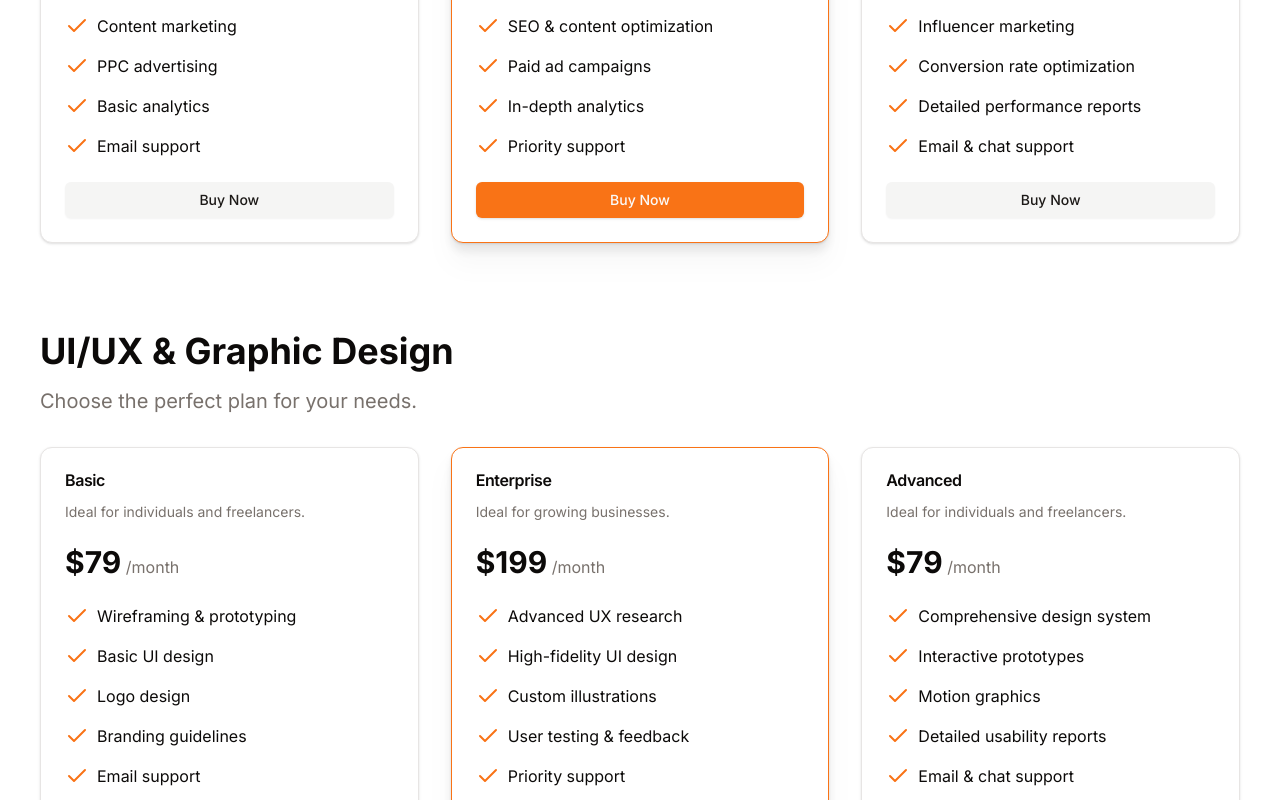
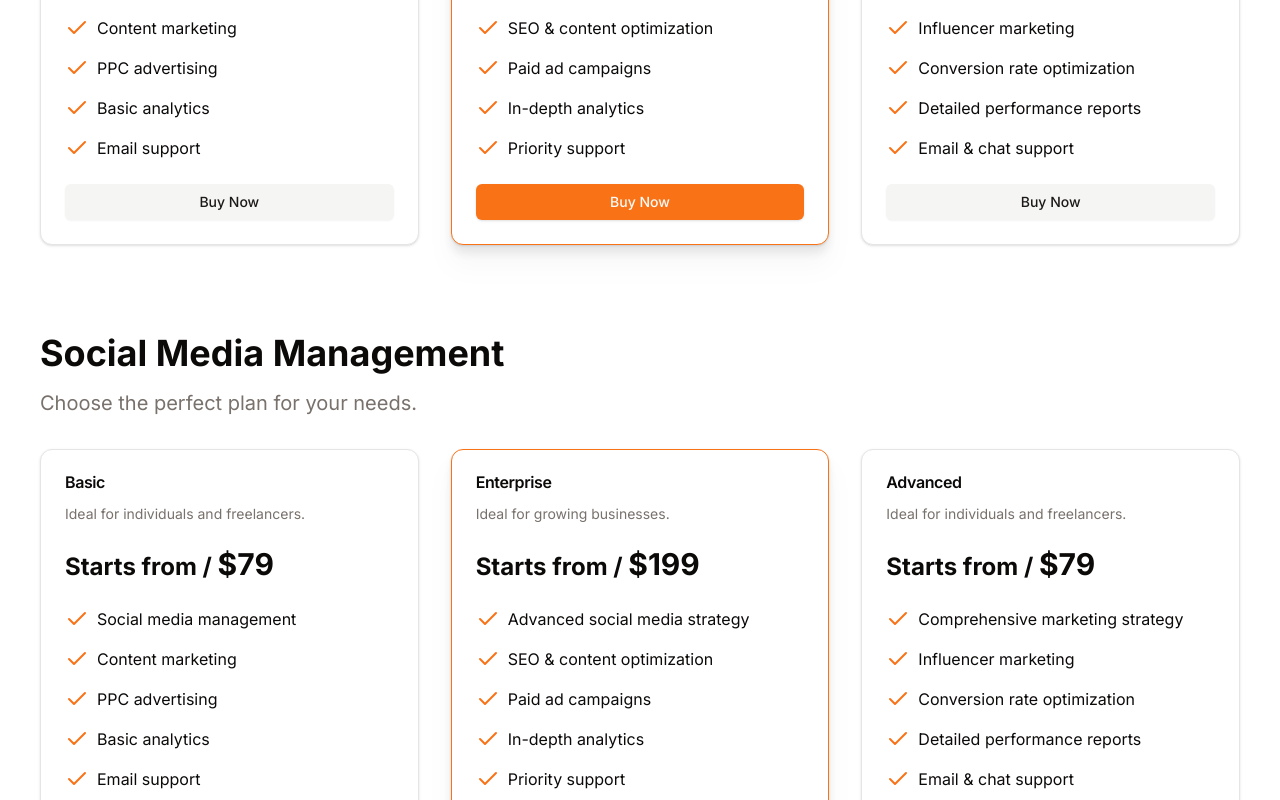
Before and after one commit to Codngwthubaid/webzaura, a Next.js app: page / in a window 1280 px wide. Shown: the part 6880-7680 px from the top of the page. Built offline with nearby package versions, Linux system fonts and the light colour scheme.

Commit message:
Web Development Page is ready

```diff
--- a/app/WebDevelopment/page.tsx
+++ b/app/WebDevelopment/page.tsx
@@ -2,11 +2,24 @@
 import React, { useState, useEffect } from "react";
 import ServicesLayout from "@/components/layout/sections/servicesLayout";
 import { Server, Database, Cloud, Lock, Zap, Code, Workflow, Rocket, CheckCircle } from "lucide-react"
+import { Button } from "@/components/ui/button";
+import {
+  Card,
+  CardContent,
+  CardDescription,
+  CardFooter,
+  CardHeader,
+  CardTitle,
+} from "@/components/ui/card";
+import { Check } from "lucide-react";
+import Link from "next/link";
+import { FooterSection } from "@/components/layout/sections/footer";
+import { useTheme } from "next-themes";
+
 
 const page = () => {
   const [loading, setLoading] = useState(true);
-  const [activeStep, setActiveStep] = useState(0)
-
+  const { theme } = useTheme();
 
   useEffect(() => {
     const timer = setTimeout(() => {
@@ -14,102 +27,6 @@ const page = () => {
     }, 2000);
     return () => clearTimeout(timer);
   }, []);
-
-  const steps = [
-    {
-      icon: <Code className="w-8 h-8" />,
-      title: "Technology Stack",
-      description:
-        "We use cutting-edge technologies like React, Next.js, and Tailwind CSS to build modern, fast, and scalable web applications.",
-    },
-    {
-      icon: <Workflow className="w-8 h-8" />,
-      title: "Work Flow",
-      description:
-        "Our agile workflow ensures continuous communication, rapid iterations, and efficient project management from start to finish.",
-    },
-    {
-      icon: <Rocket className="w-8 h-8" />,
-      title: "Project Steps",
-      description:
-        "From initial concept to final deployment, we follow a structured approach to ensure your project is delivered on time and exceeds expectations.",
-    },
-  ]
-
-  function TechnologyStack() {
-    const technologies = ["React", "Next.js", "Tailwind CSS", "TypeScript", "Node.js", "GraphQL", "PostgreSQL"]
-
-    return (
-      <div className="grid grid-cols-2 sm:grid-cols-3 md:grid-cols-4 gap-4">
-        {technologies.map((tech, index) => (
-          <div
-            key={index}
-            className="bg-white/10 p-4 rounded-lg text-center transform transition-all duration-300 hover:scale-105 animate-fadeIn"
-            style={{ animationDelay: `${index * 100}ms` }}
-          >
-            {tech}
-          </div>
-        ))}
-      </div>
-    )
-  }
-
-  function WorkFlow() {
-    const steps = [
-      "Requirements Gathering",
-      "Planning & Design",
-      "Development",
-      "Testing & QA",
-      "Deployment",
-      "Maintenance & Support",
-    ]
-
-    return (
-      <div className="space-y-4">
-        {steps.map((step, index) => (
-          <div
-            key={index}
-            className="flex items-center space-x-4 animate-slideInFromLeft"
-            style={{ animationDelay: `${index * 100}ms` }}
-          >
-            <div className="w-8 h-8 bg-[#ea580c] rounded-full flex items-center justify-center">{index + 1}</div>
-            <div>{step}</div>
-          </div>
-        ))}
-      </div>
-    )
-  }
-
-  function ProjectSteps() {
-    const steps = [
-      "Initial Consultation",
-      "Project Proposal",
-      "Contract & Agreement",
-      "Project Kickoff",
-      "Design Phase",
-      "Development Sprints",
-      "Client Reviews & Feedback",
-      "Testing & Quality Assurance",
-      "Final Approval",
-      "Deployment",
-      "Post-Launch Support",
-    ]
-
-    return (
-      <div className="space-y-4">
-        {steps.map((step, index) => (
-          <div
-            key={index}
-            className="flex items-center space-x-4 animate-fadeInUp"
-            style={{ animationDelay: `${index * 100}ms` }}
-          >
-            <CheckCircle className="w-6 h-6 text-[#ea580c]" />
-            <div>{step}</div>
-          </div>
-        ))}
-      </div>
-    )
-  }
 
   const technologies = [
     {
@@ -256,9 +173,52 @@ const page = () => {
         "Providing ongoing updates, security patches, and feature enhancements based on user feedback.",
     },
   ];
-
+  const webDevelopmentPlans = [
+    {
+      title: "Basic",
+      popular: 0,
+      price: 179,
+      description: "A perfect plan for small businesses and startups.",
+      buttonText: "Buy Now",
+      benefitList: [
+        "3 team members",
+        "5 GB storage",
+        "Upto 5 pages",
+        "Community support",
+        "Basic SEO",
+      ],
+    },
+    {
+      title: "Enterprise",
+      popular: 1,
+      price: 299,
+      description: "Best for growing businesses.",
+      buttonText: "Buy Now",
+      benefitList: [
+        "6 team members",
+        "15 GB storage",
+        "Upto 10 pages",
+        "Priority support",
+        "Advanced SEO",
+      ],
+    },
+    {
+      title: "Advanced",
+      popular: 0,
+      price: 599,
+      description: "A perfect plan for small businesses and startups.",
+      buttonText: "Buy Now",
+      benefitList: [
+        "3 team members",
+        "5 GB storage",
+        "Upto 5 pages",
+        "Community support",
+        "Basic SEO",
+      ],
+    },
+  ];
   return loading ? (
-    <div className="flex justify-center items-center h-screen bg-[#0c0a09]">
+    <div className={`flex justify-center items-center h-screen bg-[#0c0a09] ${theme === "dark" ? "bg-[#0c0a09]" : "bg-white"}`}>
       <div className="animate-spin rounded-full h-16 w-16 border-t-4 border-[#ea580c]"></div>
     </div>
   ) : (
@@ -269,51 +229,51 @@ const page = () => {
         headLineSecond="Your Digital Identity"
       />
 
-      {/* How We Work Section */}
-      <section className="bg-[#0c0a09] text-white py-16 px-4 sm:px-6 lg:px-8">
-        <div className="max-w-7xl mx-auto">
-          <h2 className="text-3xl sm:text-4xl font-bold mb-8 text-center">How We Work</h2>
-          <div className="grid grid-cols-1 md:grid-cols-3 gap-8">
-            {steps.map((step, index) => (
+      <section className={`bg-[#0c0a09] text-white py-16 px-6 md:px-12 lg:px-24 container mx-auto p-6 transition-all ${theme === "dark" ? "bg-[#0c0a09] border-gray-700" : "bg-white border-gray-300"}`}>
+        <div className="max-w-6xl mx-auto text-center">
+          <h2 className="text-4xl font-bold text-[#ea580c]">
+            Our Work Flow
+          </h2>
+          <p className={`mt-4 text-lg text-gray-300 ${theme === "dark" ? "text-gray-300" : "text-gray-600"}`}>
+          A structured approach to web development ensures high-quality web solutions from the initial planning stages to the final deployment and maintenance, focusing on organization, user experience, and clear objectives. This involves a systematic methodology that incorporates key elements such as defining goals, planning site structure, and employing agile practices. By prioritizing these aspects, developers can create websites that are both effective and user-friendly
+          </p>
+        </div>
+
+        <div className="mt-12 grid grid-cols-1 md:grid-cols-2 lg:grid-cols-3 gap-8">
+          {Worksteps.map((step, index) => (
             <div
               key={index}
-                className={`bg-white/5 p-6 rounded-lg cursor-pointer transition-all duration-300 transform hover:scale-105 ${
-                  activeStep === index ? "border-2 border-[#ea580c]" : ""
-                }`}
-                onClick={() => setActiveStep(index)}
+              className="bg-white/5 text-white p-6 rounded-lg shadow-lg transition transform hover:scale-105"
             >
-                <div className="flex items-center mb-4">
-                  <div className="mr-4 text-[#ea580c]">{step.icon}</div>
-                  <h3 className="text-xl font-semibold">{step.title}</h3>
-                </div>
-                <p className="text-gray-300">{step.description}</p>
+              <h3 className="text-xl font-semibold text-[#ea580c]">
+                {step.title}
+              </h3>
+              <p className={`mt-2 text-white ${theme === "dark" ? "text-gray-300" : "text-black"}`}>{step.description}</p>
             </div>
           ))}
         </div>
-        </div>
       </section>
 
-      {/* Our Technology Stack Section */}
-      <section className="bg-[#0c0a09] text-white py-16 px-4 sm:px-6 lg:px-8">
+      <section className={`bg-[#0c0a09] text-white py-16 px-4 sm:px-6 lg:px-8 ${theme === "dark" ? "text-white bg-black" : "text-black bg-white"}`}>
         <div className="max-w-7xl mx-auto">
-          <h2 className="text-3xl sm:text-4xl font-bold mb-8 text-center">Our Technology Stack</h2>
+          <h2 className="text-3xl sm:text-4xl font-bold mb-8 text-[#ea580c] text-center">Our Technology Stack</h2>
           <p className="text-lg text-center mb-12 max-w-3xl mx-auto">
             We leverage cutting-edge technologies to build robust, scalable, and efficient web applications. Our carefully
             selected tech stack ensures we deliver high-performance solutions tailored to your needs.
           </p>
           <div className="grid grid-cols-1 md:grid-cols-2 lg:grid-cols-3 gap-8">
             {technologies.map((category, index) => (
-              <div key={index} className="bg-white/5 p-6 rounded-lg transition-all duration-300 hover:bg-white/10">
+              <div key={index} className={`bg-white/5 p-6 rounded-lg transition-all duration-300 hover:bg-white/10`}>
                 <div className="flex items-center mb-4">
                   <div className="mr-4 text-[#ea580c]">{category.icon}</div>
                   <h3 className="text-xl font-semibold">{category.category}</h3>
                 </div>
                 <div className="space-y-4">
                   {category.techs.map((tech, techIndex) => (
-                    <div key={techIndex} className="border-t border-white/10 pt-4">
+                    <div key={techIndex} className={`border-t border-white/10 pt-4 ${theme === "dark" ? "text-white" : "text-black"}`}>
                       <h4 className="text-lg font-medium mb-2 text-[#ea580c]">{tech.name}</h4>
-                      <p className="text-sm text-gray-300 mb-2">{tech.description}</p>
-                      <ul className="list-disc list-inside text-sm text-gray-400">
+                      <p className="text-sm  mb-2">{tech.description}</p>
+                      <ul className="list-disc list-inside text-sm">
                         {tech.features.map((feature, featureIndex) => (
                           <li key={featureIndex}>{feature}</li>
                         ))}
@@ -326,30 +286,54 @@ const page = () => {
           </div>
         </div>
       </section>
-      <section className="bg-[#0c0a09] text-white py-16 px-6 md:px-12 lg:px-24">
-      <div className="max-w-6xl mx-auto text-center">
-        <h2 className="text-4xl font-bold text-[#ea580c]">
-          Our Work Flow
-        </h2>
-        <p className="mt-4 text-lg text-gray-300">
-          A structured approach ensuring high-quality web solutions from start to finish.
-        </p>
+      <section className="container py-24 sm:py-32 relative px-10 mx-auto">
+      {[{ category: "Web Development", plans: webDevelopmentPlans }].map(({ category, plans }) => (
+        <div key={category} className="mt-2">
+        <div className="text-center">
+          <h2 className="text-3xl md:text-4xl font-bold mb-4 text-[#ea580c]">Pricing</h2>
+          <h3 className="text-xl text-muted-foreground pb-4 mb-4">Choose the perfect plan for your needs.</h3>
         </div>
-
-      <div className="mt-12 grid grid-cols-1 md:grid-cols-2 lg:grid-cols-3 gap-8">
-        {Worksteps.map((step, index) => (
-          <div
-            key={index}
-            className="bg-white text-[#0c0a09] p-6 rounded-lg shadow-lg transition transform hover:scale-105"
+          <div className="grid md:grid-cols-2 lg:grid-cols-3 gap-8">
+            {plans.map(({ title, popular, price, description, buttonText, benefitList }) => (
+              <Card
+                key={title}
+                className={`mb-20 ${popular === 1
+                  ? "drop-shadow-xl shadow-black/10 dark:shadow-white/10 border-[1.5px] border-primary transition-all hover:lg:scale-[1.1]"
+                  : ""}`}
               >
-            <h3 className="text-xl font-semibold text-[#ea580c]">
-              {step.title}
-            </h3>
-            <p className="mt-2 text-gray-700">{step.description}</p>
+                <CardHeader>
+                  <CardTitle className="pb-2">{title}</CardTitle>
+                  <CardDescription className="pb-4">{description}</CardDescription>
+                  <div>
+                    <span className="text-2xl font-bold">Starts from / </span>
+                    <span className="text-3xl font-bold">${price}</span>
+                  </div>
+                </CardHeader>
+                <CardContent>
+                  <div className="space-y-4">
+                    {benefitList.map((benefit) => (
+                      <span key={benefit} className="flex">
+                        <Check className="text-primary mr-2" />
+                        <h3>{benefit}</h3>
+                      </span>
+                    ))}
+                  </div>
+                </CardContent>
+                <CardFooter>
+                  <Button
+                    variant={popular === 1 ? "default" : "secondary"}
+                    className="w-full"
+                  >
+                    <Link href={"#contact"}>{buttonText}</Link>
+                  </Button>
+                </CardFooter>
+              </Card>
+            ))}
+          </div>
         </div>
       ))}
-      </div>
     </section>
+    <FooterSection />
 
     </>
   );
--- a/components/layout/sections/pricing.tsx
+++ b/components/layout/sections/pricing.tsx
@@ -11,97 +11,7 @@ import {
 import { Check } from "lucide-react";
 import Link from "next/link";
 
-const plans = [
-  {
-    category: "Web Development",
-    title: "Basic",
-    popular: 0,
-    price: 99,
-    description: "A perfect plan for small businesses and startups.",
-    buttonText: "Buy Now",
-    benefitList: [
-      "3 team members",
-      "5 GB storage",
-      "Upto 5 pages",
-      "Community support",
-      "Basic SEO",
-    ],
-  },
-  {
-    category: "Web Development",
-    title: "Enterprise",
-    popular: 1,
-    price: 199,
-    description: "Best for growing businesses.",
-    buttonText: "Buy Now",
-    benefitList: [
-      "6 team members",
-      "15 GB storage",
-      "Upto 10 pages",
-      "Priority support",
-      "Advanced SEO",
-    ],
-  },
-  {
-    category: "Web Development",
-    title: "Advanced",
-    popular: 0,
-    price: 99,
-    description: "A perfect plan for small businesses and startups.",
-    buttonText: "Buy Now",
-    benefitList: [
-      "3 team members",
-      "5 GB storage",
-      "Upto 5 pages",
-      "Community support",
-      "Basic SEO",
-    ],
-  },
-  {
-    category: "Digital Marketing",
-    title: "Basic",
-    popular: 0,
-    price: 79,
-    description: "Ideal for individuals and freelancers.",
-    buttonText: "Buy Now",
-    benefitList: [
-      "Social media management",
-      "Content marketing",
-      "PPC advertising",
-      "Basic analytics",
-      "Email support",
-    ],
-  },
-  {
-    category: "Digital Marketing",
-    title: "Enterprise",
-    popular: 1,
-    price: 199,
-    description: "Ideal for growing businesses.",
-    buttonText: "Buy Now",
-    benefitList: [
-      "Advanced social media strategy",
-      "SEO & content optimization",
-      "Paid ad campaigns",
-      "In-depth analytics",
-      "Priority support",
-    ],
-  },
-  {
-    category: "Digital Marketing",
-    title: "Advanced",
-    popular: 0,
-    price: 79,
-    description: "Ideal for individuals and freelancers.",
-    buttonText: "Buy Now",
-    benefitList: [
-      "Comprehensive marketing strategy",
-      "Influencer marketing",
-      "Conversion rate optimization",
-      "Detailed performance reports",
-      "Email & chat support",
-    ],
-  },
+const uiuxgdPlans = [
   {
     category: "UI/UX & Graphic Design",
     title: "Basic",
@@ -147,6 +57,9 @@ const plans = [
       "Email & chat support",
     ],
   },
+];
+
+const aiChatbotPlans = [
   {
     category: "AI Chatbot Integration",
     title: "Basic",
@@ -191,9 +104,56 @@ const plans = [
       "Detailed chatbot analytics",
       "24/7 customer support",
     ],
+  }
+];
+
+const webDevelopmentPlans = [
+  {
+    title: "Basic",
+    popular: 0,
+    price: 179,
+    description: "A perfect plan for small businesses and startups.",
+    buttonText: "Buy Now",
+    benefitList: [
+      "3 team members",
+      "5 GB storage",
+      "Upto 5 pages",
+      "Community support",
+      "Basic SEO",
+    ],
   },
   {
-    category: "App Development",
+    title: "Enterprise",
+    popular: 1,
+    price: 299,
+    description: "Best for growing businesses.",
+    buttonText: "Buy Now",
+    benefitList: [
+      "6 team members",
+      "15 GB storage",
+      "Upto 10 pages",
+      "Priority support",
+      "Advanced SEO",
+    ],
+  },
+  {
+    title: "Advanced",
+    popular: 0,
+    price: 599,
+    description: "A perfect plan for small businesses and startups.",
+    buttonText: "Buy Now",
+    benefitList: [
+      "3 team members",
+      "5 GB storage",
+      "Upto 5 pages",
+      "Community support",
+      "Basic SEO",
+    ],
+  },
+];
+
+const appDevelopmentPlans = [
+  {
     title: "Basic",
     popular: 0,
     price: 299,
@@ -208,7 +168,6 @@ const plans = [
     ],
   },
   {
-    category: "App Development",
     title: "Enterprise",
     popular: 1,
     price: 299,
@@ -223,7 +182,6 @@ const plans = [
     ],
   },
   {
-    category: "App Development",
     title: "Advanced",
     popular: 0,
     price: 299,
@@ -239,36 +197,126 @@ const plans = [
   },
 ];
 
+const digitalMarketingPlans = [
+  {
+    title: "Basic",
+    popular: 0,
+    price: 79,
+    description: "Ideal for individuals and freelancers.",
+    buttonText: "Buy Now",
+    benefitList: [
+      "Social media management",
+      "Content marketing",
+      "PPC advertising",
+      "Basic analytics",
+      "Email support",
+    ],
+  },
+  {
+    title: "Enterprise",
+    popular: 1,
+    price: 199,
+    description: "Ideal for growing businesses.",
+    buttonText: "Buy Now",
+    benefitList: [
+      "Advanced social media strategy",
+      "SEO & content optimization",
+      "Paid ad campaigns",
+      "In-depth analytics",
+      "Priority support",
+    ],
+  },
+  {
+    title: "Advanced",
+    popular: 0,
+    price: 79,
+    description: "Ideal for individuals and freelancers.",
+    buttonText: "Buy Now",
+    benefitList: [
+      "Comprehensive marketing strategy",
+      "Influencer marketing",
+      "Conversion rate optimization",
+      "Detailed performance reports",
+      "Email & chat support",
+    ],
+  },
+];
+
+const socialMediaPlans = [
+  {
+    title: "Basic",
+    popular: 0,
+    price: 79,
+    description: "Ideal for individuals and freelancers.",
+    buttonText: "Buy Now",
+    benefitList: [
+      "Social media management",
+      "Content marketing",
+      "PPC advertising",
+      "Basic analytics",
+      "Email support",
+    ],
+  },
+  {
+    title: "Enterprise",
+    popular: 1,
+    price: 199,
+    description: "Ideal for growing businesses.",
+    buttonText: "Buy Now",
+    benefitList: [
+      "Advanced social media strategy",
+      "SEO & content optimization",
+      "Paid ad campaigns",
+      "In-depth analytics",
+      "Priority support",
+    ],
+  },
+  {
+    title: "Advanced",
+    popular: 0,
+    price: 79,
+    description: "Ideal for individuals and freelancers.",
+    buttonText: "Buy Now",
+    benefitList: [
+      "Comprehensive marketing strategy",
+      "Influencer marketing",
+      "Conversion rate optimization",
+      "Detailed performance reports",
+      "Email & chat support",
+    ]
+  }
+];
+
 export const PricingSection = () => {
-  const categories = ["Web Development", "Digital Marketing", , "UI/UX & Graphic Design", "AI Chatbot Integration", "App Development"];
-
   return (
     <section className="container py-24 sm:py-32 relative px-10">
       <h2 className="text-lg text-primary mb-2 tracking-wider">Pricing</h2>
+      {[
+        { category: "Web Development", plans: webDevelopmentPlans },
+        { category: "Digital Marketing", plans: digitalMarketingPlans },
+        { category: "Social Media Management", plans: socialMediaPlans},
+        { category: "UI/UX & Graphic Design", plans: uiuxgdPlans },
+        { category: "AI Chatbot Integration", plans: aiChatbotPlans },
+        { category: "App Development", plans: appDevelopmentPlans },
 
-      {categories.map((category) => (
+      ].map(({ category, plans }) => (
         <div key={category} className="mt-2">
-
           <h2 className="text-3xl md:text-4xl font-bold mb-4">{category}</h2>
           <h3 className="text-xl text-muted-foreground pb-4 mb-4">Choose the perfect plan for your needs.</h3>
-
           <div className="grid md:grid-cols-2 lg:grid-cols-3 gap-8">
-            {plans
-              .filter((plan) => plan.category === category)
-              .map(({ title, popular, price, description, buttonText, benefitList }) => (
+            {plans.map(({ title, popular, price, description, buttonText, benefitList }) => (
               <Card
                 key={title}
                 className={`mb-20 ${popular === 1
                   ? "drop-shadow-xl shadow-black/10 dark:shadow-white/10 border-[1.5px] border-primary transition-all hover:lg:scale-[1.1]"
-                    : ""
-                    }`}
+                  : ""}`}
               >
                 <CardHeader>
                   <CardTitle className="pb-2">{title}</CardTitle>
                   <CardDescription className="pb-4">{description}</CardDescription>
                   <div>
+                    <span className="text-2xl font-bold">Starts from / </span>
                     <span className="text-3xl font-bold">${price}</span>
-                      <span className="text-muted-foreground"> /month</span>
                   </div>
                 </CardHeader>
                 <CardContent>
@@ -286,9 +334,7 @@ export const PricingSection = () => {
                     variant={popular === 1 ? "default" : "secondary"}
                     className="w-full"
                   >
-                      <Link href={"#contact"}>
-                      {buttonText}
-                      </Link>
+                    <Link href={"#contact"}>{buttonText}</Link>
                   </Button>
                 </CardFooter>
               </Card>
@@ -297,5 +343,5 @@ export const PricingSection = () => {
         </div>
       ))}
     </section>
-  );
+  )
 };
--- a/components/layout/sections/servicesLayout.tsx
+++ b/components/layout/sections/servicesLayout.tsx
@@ -26,7 +26,7 @@ const ServicesLayout = (
     }
 
     return (
-        <section className="container w-full px-10">
+        <section className="container w-full px-10 mx-auto">
             <div className="grid place-items-center lg:max-w-screen-xl gap-8 mx-auto py-20 md:py-32">
                 <div className="text-center space-y-8">
                     <Badge variant="outline" className="text-sm py-2">
```
Lines whose indentation alone changed are shown as unchanged.
